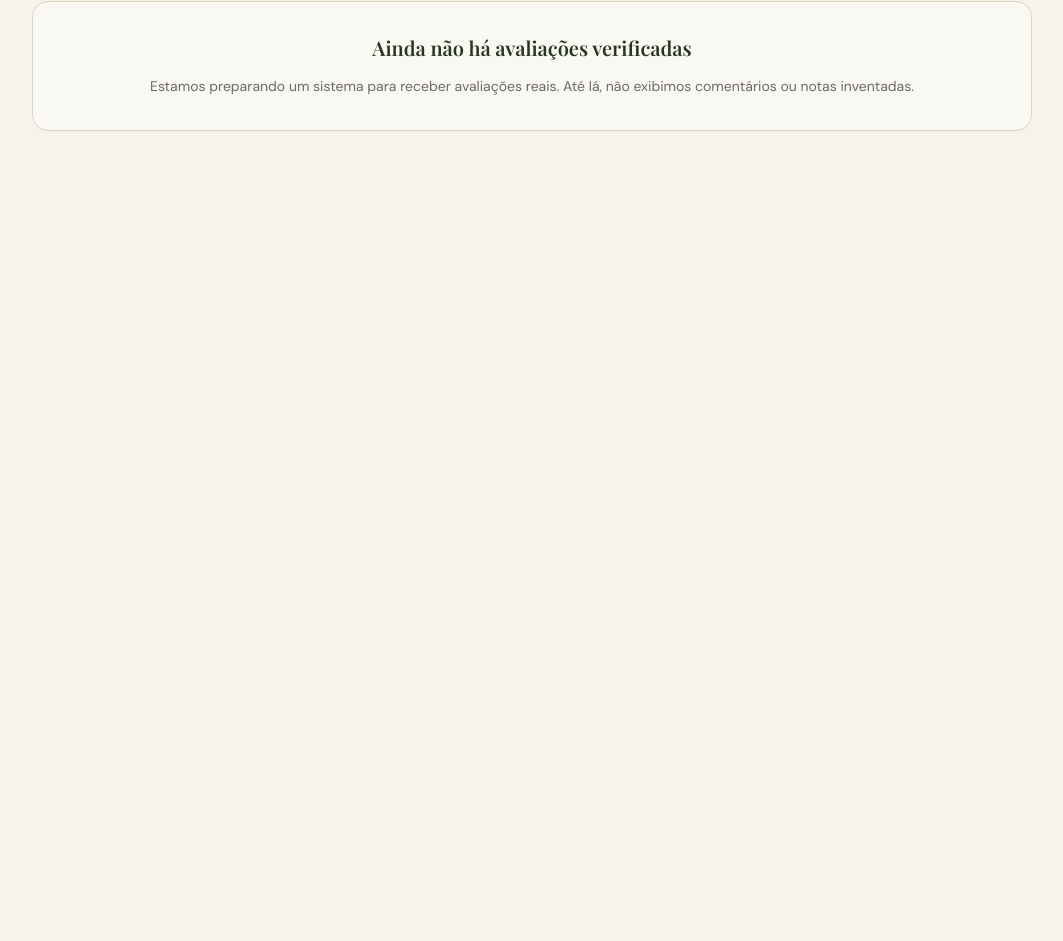
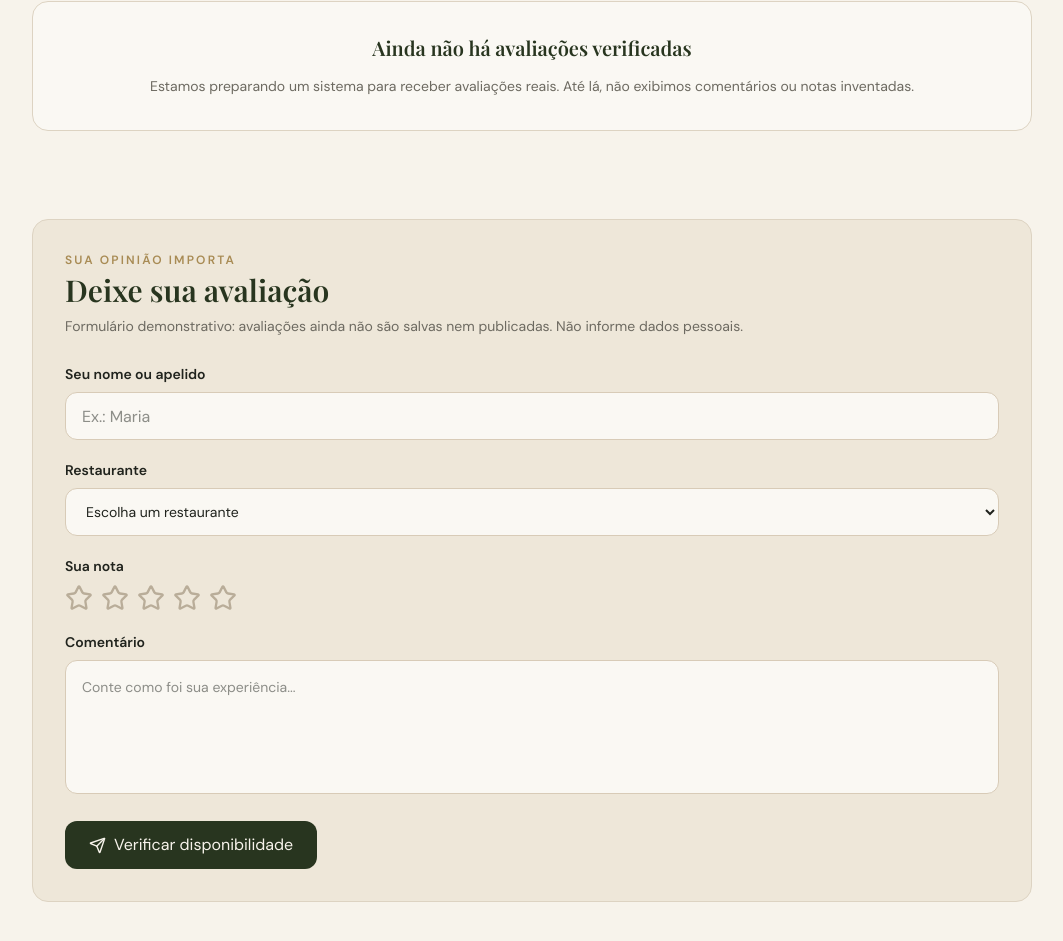
Before and after one commit to isaaaakkj/FoodRank, a React (Vite) app: page / in a window 1280 px wide. Shown: the part 1031-1972 px from the top of the page, without its empty margins (108-1171 px from the left). Before the commit the page ends 1274 px from the top, so only its background shows below. Built offline with nearby package versions, Linux system fonts and the light colour scheme; no server answers.

Commit message:
fix: restore restaurant review form on home

```diff
--- a/src/pages/Home.jsx
+++ b/src/pages/Home.jsx
@@ -6,6 +6,7 @@ import Hero from '../components/Hero'
 import CategoryList from '../components/CategoryList'
 import FeaturedRestaurants from '../components/FeaturedRestaurants'
 import TimelineSection from '../components/TimelineSection'
+import ReviewForm from '../components/ReviewForm'
 
 export default function Home() {
   const [search, setSearch] = useState('')
@@ -49,6 +50,12 @@ export default function Home() {
 
         <TimelineSection />
 
+        <ReviewForm
+          key={`${hasSearchedLocation}-${location.city}-${location.state}`}
+          location={location}
+          enabled={hasSearchedLocation}
+        />
+
       </main>
     </div>
   )
```
